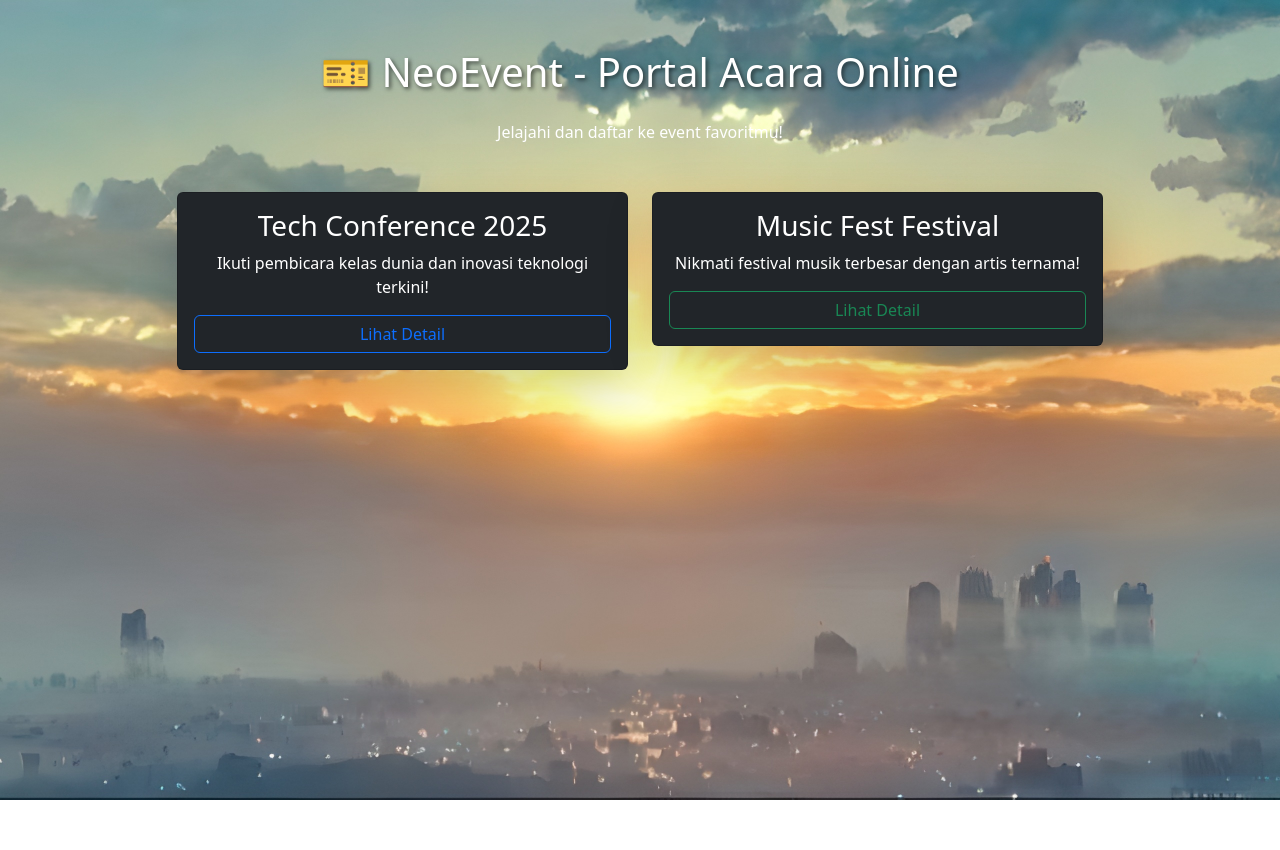
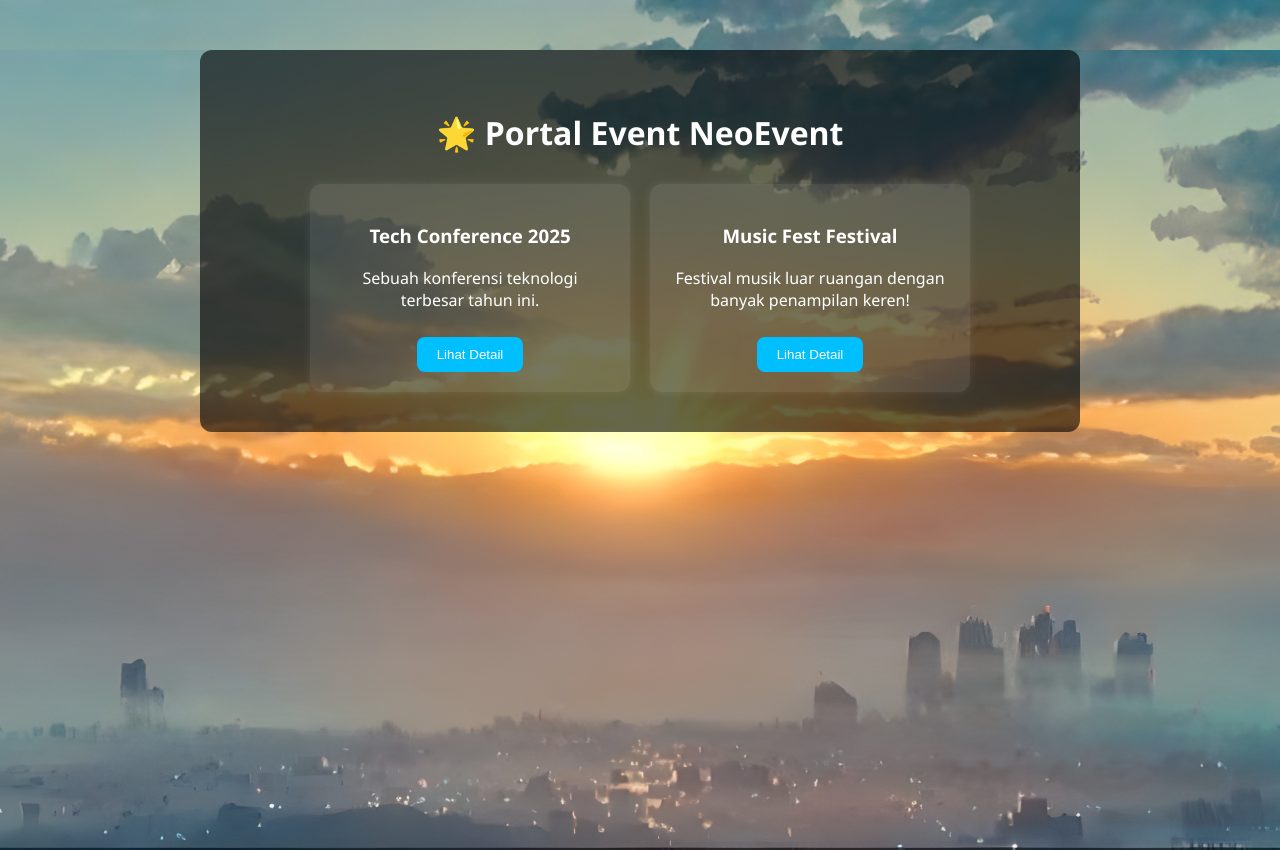
Before and after one commit to vinnn8/Project-NEO, a plain HTML site: page Project-Neo/index.html in a window 1280 px wide. Before the commit the page ends 800 px from the top, so only its background shows below. Drawn offline with nearby package versions, Linux system fonts and the light colour scheme.

Commit message:
project-NEO

```diff
--- a/Project-Neo/index.html
+++ b/Project-Neo/index.html
@@ -5,55 +5,40 @@
   <meta name="viewport" content="width=device-width, initial-scale=1.0"/>
   <title>NeoEvent Portal</title>
   <link rel="stylesheet" href="style.css" />
-  <link href="https://cdn.jsdelivr.net/npm/bootstrap@5.3.0/dist/css/bootstrap.min.css" rel="stylesheet">
 </head>
 <body id="mainBody">
-  <div class="container py-5 text-white text-center">
-    <h1 class="mb-4">🎫 NeoEvent - Portal Acara Online</h1>
-    <p class="mb-5">Jelajahi dan daftar ke event favoritmu!</p>
 
-    <div class="row justify-content-center g-4" id="eventCards">
-      <div class="col-md-5">
-        <div class="card bg-dark text-white shadow-lg">
-          <div class="card-body">
-            <h3 class="card-title">Tech Conference 2025</h3>
-            <p class="card-text">Ikuti pembicara kelas dunia dan inovasi teknologi terkini!</p>
-            <button class="btn btn-outline-primary w-100" onclick="showForm('Tech Conference 2025', 'tech-bg.jpg')">Lihat Detail</button>
-          </div>
-        </div>
+  <div class="container">
+    <h1 class="title">🌟 Portal Event NeoEvent</h1>
+
+    <!-- Daftar Event -->
+    <div id="eventCards" class="event-grid">
+      <div class="event-card">
+        <h3>Tech Conference 2025</h3>
+        <p>Sebuah konferensi teknologi terbesar tahun ini.</p>
+        <button onclick="showForm('tech')">Lihat Detail</button>
       </div>
 
-      <div class="col-md-5">
-        <div class="card bg-dark text-white shadow-lg">
-          <div class="card-body">
-            <h3 class="card-title">Music Fest Festival</h3>
-            <p class="card-text">Nikmati festival musik terbesar dengan artis ternama!</p>
-            <button class="btn btn-outline-success w-100" onclick="showForm('Music Fest Festival', 'music-bg.jpg')">Lihat Detail</button>
-          </div>
-        </div>
+      <div class="event-card">
+        <h3>Music Fest Festival</h3>
+        <p>Festival musik luar ruangan dengan banyak penampilan keren!</p>
+        <button onclick="showForm('music')">Lihat Detail</button>
       </div>
     </div>
 
     <!-- Form Pendaftaran -->
-    <div class="mt-5" id="formSection" style="display:none;">
-      <h2 class="mb-4" id="formTitle"></h2>
-      <form id="registerForm" class="bg-light p-4 rounded shadow text-dark">
-        <div class="mb-3">
-          <input type="text" id="name" class="form-control" placeholder="Nama Lengkap" required>
-        </div>
-        <div class="mb-3">
-          <input type="email" id="email" class="form-control" placeholder="Email Aktif" required>
-        </div>
-        <input type="hidden" id="eventName">
-        <button type="submit" class="btn btn-success w-100">Daftar Sekarang</button>
+    <div id="formSection" class="form-section hidden">
+      <h2>Pendaftaran Event</h2>
+      <form id="registerForm" onsubmit="handleSubmit(event)">
+        <input type="text" id="name" placeholder="Nama Lengkap" required />
+        <input type="email" id="email" placeholder="Email" required />
+        <input type="tel" id="phone" placeholder="Nomor Telepon" required />
+        <button type="submit">Daftar</button>
       </form>
 
-      <div class="mt-4 text-white" id="dataOutput" style="display: none;">
-        <h5>📋 Data Pendaftaran Tersimpan:</h5>
-        <p id="savedName"></p>
-        <p id="savedEmail"></p>
-        <p id="savedEvent"></p>
-      </div>
+      <button class="back-button" onclick="goBack()">⬅ Kembali ke Daftar Event</button>
+
+      <div id="dataOutput" class="output hidden"></div>
     </div>
   </div>
 
--- a/Project-Neo/script.js
+++ b/Project-Neo/script.js
@@ -1,43 +1,50 @@
-function showForm(eventTitle, backgroundImage) {
-    // Ganti background
-    document.getElementById('mainBody').style.backgroundImage = `url('images/${backgroundImage}')`;
+function showForm(eventType) {
+    const background = {
+      tech: 'images/tech-bg.jpg',
+      music: 'images/music-bg.jpg'
+    };
 
-    // Tampilkan form
+    document.getElementById('mainBody').style.backgroundImage = `url('${background[eventType]}')`;
+
     document.getElementById('eventCards').style.display = 'none';
     document.getElementById('formSection').style.display = 'block';
 
-    // Set data event
-    document.getElementById('formTitle').textContent = `Form Pendaftaran - ${eventTitle}`;
-    document.getElementById('eventName').value = eventTitle;
-
-    // Cek localStorage
-    const saved = JSON.parse(localStorage.getItem('formData'));
-    if (saved && saved.event === eventTitle) {
-      document.getElementById('savedName').textContent = `Nama: ${saved.name}`;
-      document.getElementById('savedEmail').textContent = `Email: ${saved.email}`;
-      document.getElementById('savedEvent').textContent = `Event: ${saved.event}`;
-      document.getElementById('dataOutput').style.display = 'block';
-    } else {
-      document.getElementById('dataOutput').style.display = 'none';
-    }
+    // Simpan tipe event
+    localStorage.setItem('currentEvent', eventType);
   }
 
-  document.getElementById('registerForm').addEventListener('submit', function(e) {
+  function goBack() {
+    document.getElementById('formSection').style.display = 'none';
+    document.getElementById('eventCards').style.display = 'flex';
+    document.getElementById('mainBody').style.backgroundImage = "url('images/default-bg.jpg')";
+    document.getElementById('registerForm').reset();
+    document.getElementById('dataOutput').style.display = 'none';
+  }
+
+  function handleSubmit(e) {
     e.preventDefault();
+
     const name = document.getElementById('name').value.trim();
     const email = document.getElementById('email').value.trim();
-    const event = document.getElementById('eventName').value;
+    const phone = document.getElementById('phone').value.trim();
+    const eventType = localStorage.getItem('currentEvent');
 
-    const data = { name, email, event };
-    localStorage.setItem('formData', JSON.stringify(data));
+    const data = { name, email, phone, event: eventType };
 
-    // Tampilkan
-    document.getElementById('savedName').textContent = `Nama: ${name}`;
-    document.getElementById('savedEmail').textContent = `Email: ${email}`;
-    document.getElementById('savedEvent').textContent = `Event: ${event}`;
-    document.getElementById('dataOutput').style.display = 'block';
+    // Simpan ke localStorage
+    localStorage.setItem('lastRegistration', JSON.stringify(data));
 
-    // Kosongkan input
-    document.getElementById('name').value = '';
-    document.getElementById('email').value = '';
-  });
+    showOutput(data);
+  }
+
+  function showOutput(data) {
+    const output = document.getElementById('dataOutput');
+    output.innerHTML = `
+      <h4>✅ Data Pendaftaran</h4>
+      <p><strong>Nama:</strong> ${data.name}</p>
+      <p><strong>Email:</strong> ${data.email}</p>
+      <p><strong>Telepon:</strong> ${data.phone}</p>
+      <p><strong>Event:</strong> ${data.event === 'tech' ? 'Tech Conference 2025' : 'Music Fest Festival'}</p>
+    `;
+    output.style.display = 'block';
+  }
--- a/Project-Neo/style.css
+++ b/Project-Neo/style.css
@@ -1,26 +1,108 @@
-body {
+/* Reset dan Base */
+body, html {
     margin: 0;
     padding: 0;
     font-family: 'Segoe UI', sans-serif;
-    background-image: url('images/default-bg.jpg'); /* Background default */
+    background-image: url('images/default-bg.jpg');
     background-size: cover;
     background-position: center;
     background-repeat: no-repeat;
-    transition: background-image 0.5s ease-in-out;
     min-height: 100vh;
+    color: white;
   }
 
-  .card {
-    backdrop-filter: blur(8px);
-    border-radius: 15px;
+  .container {
+    padding: 40px;
+    background: rgba(0, 0, 0, 0.6);
+    border-radius: 12px;
+    max-width: 800px;
+    margin: 50px auto;
+  }
+
+  .title {
+    text-align: center;
+    font-size: 2em;
+    margin-bottom: 30px;
+  }
+
+  /* Event Card */
+  .event-grid {
+    display: flex;
+    gap: 20px;
+    flex-wrap: wrap;
+    justify-content: center;
+  }
+
+  .event-card {
+    background-color: rgba(255, 255, 255, 0.1);
+    padding: 20px;
+    border-radius: 12px;
+    width: 280px;
+    text-align: center;
+    box-shadow: 0 0 10px rgba(255,255,255,0.1);
+    transition: transform 0.3s ease;
+  }
+  .event-card:hover {
+    transform: scale(1.05);
+  }
+  .event-card button {
+    margin-top: 10px;
+    padding: 10px 20px;
+    border: none;
+    border-radius: 8px;
+    background-color: #00bfff;
+    color: white;
+    cursor: pointer;
+  }
+  .event-card button:hover {
+    background-color: #009acd;
+  }
+
+  /* Form Section */
+  .form-section {
+    text-align: center;
+  }
+  .form-section input {
+    width: 90%;
+    padding: 10px;
+    margin: 10px 0;
+    border-radius: 8px;
     border: none;
   }
-
-  h1 {
-    font-weight: bold;
-    text-shadow: 2px 2px 4px rgba(0, 0, 0, 0.6);
+  .form-section button[type="submit"] {
+    background-color: #28a745;
+    color: white;
+    padding: 12px 20px;
+    border: none;
+    border-radius: 8px;
+    cursor: pointer;
+  }
+  .form-section button[type="submit"]:hover {
+    background-color: #1e7e34;
   }
 
-  .btn {
-    font-weight: bold;
+  /* Back Button */
+  .back-button {
+    margin-top: 20px;
+    padding: 10px 20px;
+    background-color: #ffc107;
+    color: black;
+    border: none;
+    border-radius: 8px;
+    cursor: pointer;
   }
+  .back-button:hover {
+    background-color: #e0a800;
+  }
+
+  /* Output */
+  .output {
+    margin-top: 20px;
+    background-color: rgba(255,255,255,0.2);
+    padding: 15px;
+    border-radius: 10px;
+  }
+
+  .hidden {
+    display: none;
+  }
```
